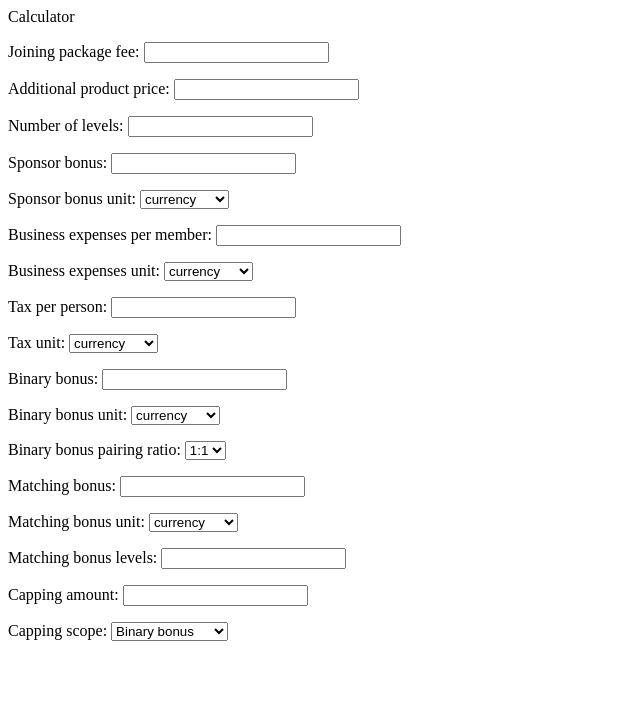
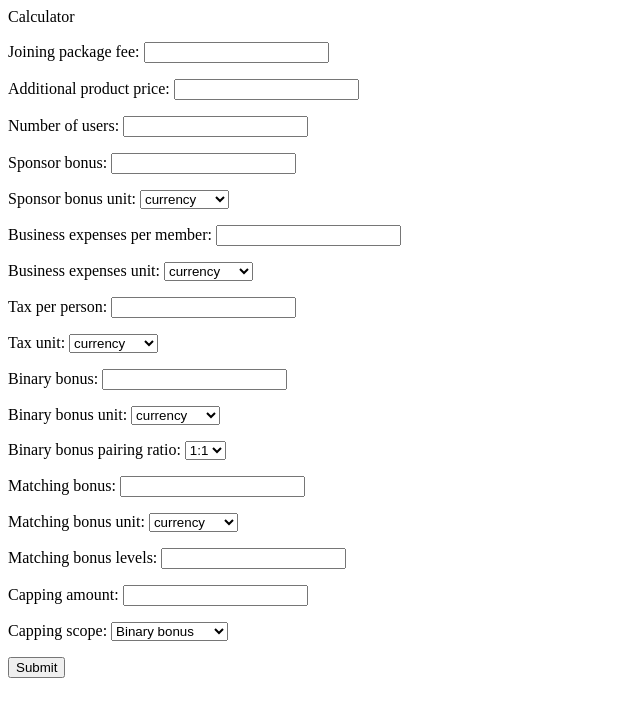
Before and after one commit to hani-2020/MLM-Project, a Django app: page /calculator/binary/ in a window 1280 px wide. Shown: the top 717 px of the page, without its empty margins (0-640 px from the left). Run offline with Django 4.2, Linux system fonts and the light colour scheme.

Commit message:
structure

```diff
--- a/Django/mlm_simulator/calculator/forms.py
+++ b/Django/mlm_simulator/calculator/forms.py
@@ -5,7 +5,7 @@ unit_field = ((1, 'currency'), ('2', 'percentage'))
 class BaseDetailCollectionForm(forms.Form):
     joining_package_fee = forms.DecimalField()
     additional_product_price = forms.DecimalField()
-    number_of_levels = forms.IntegerField(required=True)
+    number_of_users = forms.IntegerField(required=True)
     sponsor_bonus = forms.DecimalField()
     sponsor_bonus_unit = forms.ChoiceField(choices=unit_field)
     business_expenses_per_member = forms.DecimalField()
--- a/Django/mlm_simulator/calculator/templates/calculator.html
+++ b/Django/mlm_simulator/calculator/templates/calculator.html
@@ -1,2 +1,8 @@
 <div>Calculator</div>
-<div>{{form.as_p}}</div>
+<div>
+    <form action="" method="post">
+        {% csrf_token %}
+        {{form.as_p}}
+        <input type="submit" />
+    </form>
+</div>
--- a/Django/mlm_simulator/calculator/views.py
+++ b/Django/mlm_simulator/calculator/views.py
@@ -10,3 +10,12 @@ class Calculator(View):
         form = BinaryForm()
         context = {'form':form}
         return render(request, self.template_name, context)
+
+    def post(self, request, *args, **kwargs):
+        number_of_users = int(request.POST.get('number_of_users'))
+        users_dict = {}
+        for user_id in range(number_of_users):
+            users_dict[user_id] = {'parent_id':None,
+                                  'position':None,
+                                  'bonus':None
+                                }
```
